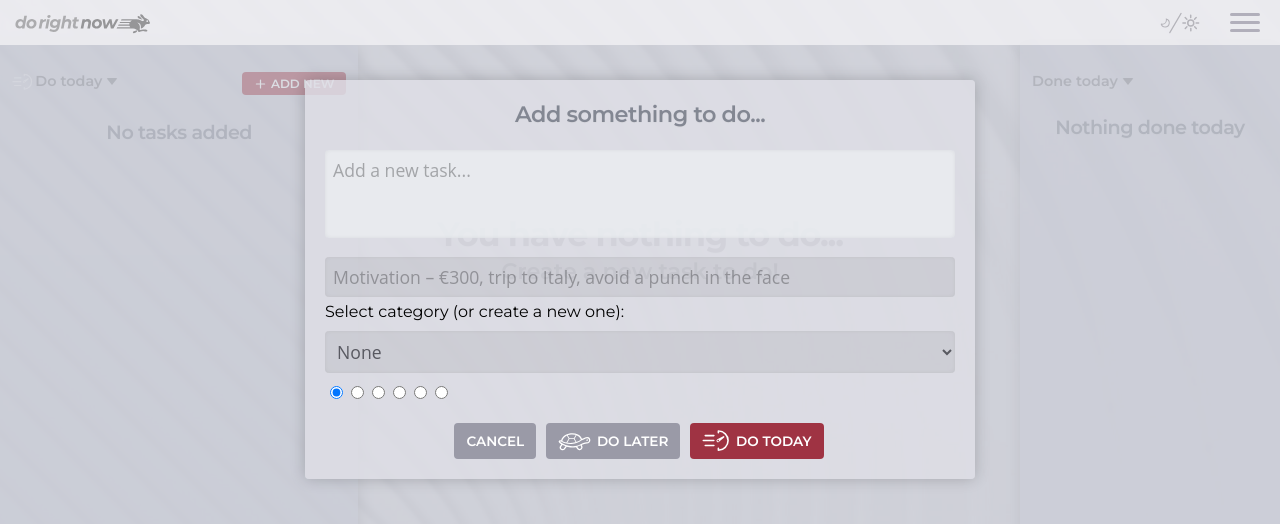
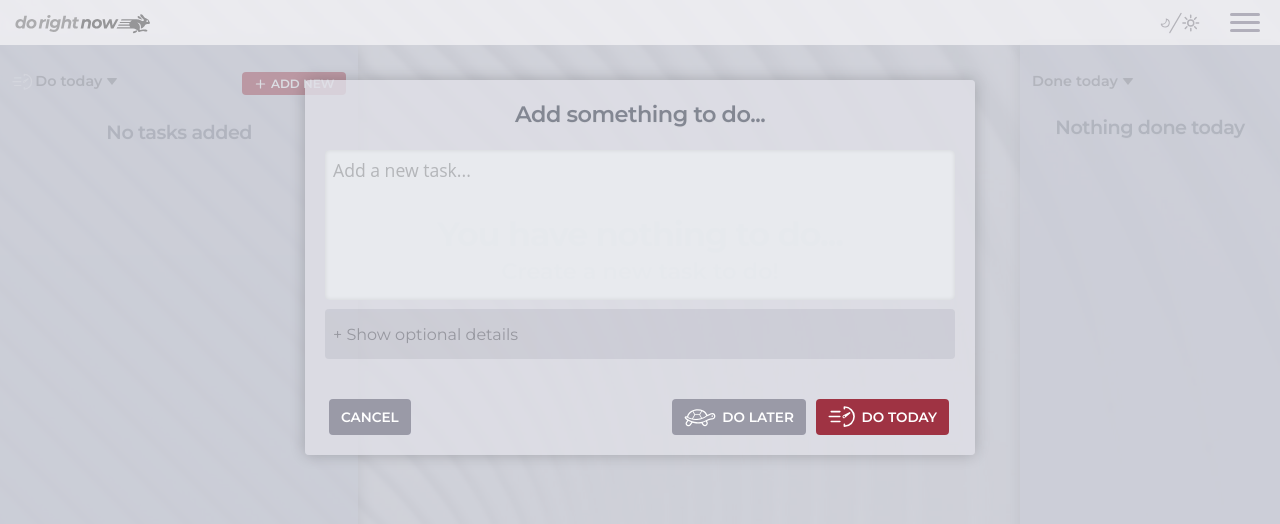
Before and after one commit to getdagnis/dorightnow-app, a React (Create React App) app: page / in a window 1280 px wide. Both pictures are taken after a click on the button "ADD NEW". Shown: the top 524 px of the page. Built offline with nearby package versions, Linux system fonts and the light colour scheme.

Commit message:
new task form styled

```diff
--- a/src/App.css
+++ b/src/App.css
@@ -31,7 +31,7 @@ body {
   text-align: center;
   background: var(--bgMainTaskEmpty);
   padding: 18px 42px;
-  border-radius: 6px;
+  border-radius: 4px;
 }
 
 .empty-h1 {
--- a/src/components/Task/Task.css
+++ b/src/components/Task/Task.css
@@ -6,7 +6,7 @@
   width: auto;
   padding: 16px 6px 16px 12px;
   margin: 2px 0 6px;
-  border-radius: 8px;
+  border-radius: 4px;
   text-align: left;
   color: var(--textColor);
   box-sizing: border-box;
@@ -54,7 +54,7 @@
   background: var(--bgTaskEdit);
   top: 0;
   left: 0;
-  border-radius: 8px;
+  border-radius: 4px;
   opacity: 0;
   transition: all 0.2s ease;
 }
@@ -94,32 +94,44 @@
   right: 7px;
   width: 10px;
   height: 10px;
-  border-radius: 10px;
+  border-radius: 50%;
 }
 
+.cat-0 {
+  background: var(--cat0transp);
+}
+.cat-0:hover {
+  background: var(--cat0);
+}
 .cat-a {
+  background: var(--catAtransp);
+}
+.cat-a:hover {
   background: var(--catA);
 }
-.cat-a:hover {
-  background: var(--catAtransp);
+.cat-b {
+  background: var(--catBtransp);
 }
-.cat-b {
+.cat-b:hover {
   background: var(--catB);
 }
-.cat-b:hover {
-  background: var(--catBtransp);
+.cat-c {
+  background: var(--catCtransp);
 }
-.cat-c {
+.cat-c:hover {
   background: var(--catC);
 }
-.cat-c:hover {
-  background: var(--catCtransp);
+.cat-d {
+  background: var(--catDtransp);
 }
-.cat-d {
+.cat-d:hover {
   background: var(--catD);
 }
-.cat-c:hover {
-  background: var(--catDtransp);
+.cat-e {
+  background: var(--catEtransp);
+}
+.cat-e:hover {
+  background: var(--catE);
 }
 
 .green-task {
--- a/src/components/TaskAdd/TaskAdd.css
+++ b/src/components/TaskAdd/TaskAdd.css
@@ -17,7 +17,7 @@
   position: absolute;
   top: 10%;
   left: 50%;
-  width: 100vw;
+  width: 100%;
   max-width: 670px;
   padding: 20px;
   background: var(--bgNewTask);
@@ -29,6 +29,10 @@
   animation: taskIn 0.3s ease-in-out;
 }
 
+.new-task-form {
+  width: 100%;
+}
+
 .no-tasks-bigger {
   margin: 0 0 12px 0;
   padding: 0;
@@ -36,9 +40,18 @@
   font-weight: 600;
 }
 
-.task-input {
+.form-h3 {
+  color: var(--textColorTwo);
+  font-weight: 500;
+  font-size: 1rem;
+  margin: 16px 0 -2px;
+  opacity: 0.8;
+}
+
+.task-input,
+.new-cat {
   width: 100%;
-  height: auto;
+  height: 50px;
   margin: 10px auto 5px;
   border: none;
   border-radius: 4px;
@@ -48,34 +61,109 @@
   font-family: "Open Sans", sans-serif;
   text-align: left;
   color: var(--textColorTwo);
-  background: #00000011;
-  box-shadow: 0 0 4px rgba(0, 0, 0, 0.06) inset;
+  background: #00002222;
+  box-shadow: 0 0 4px rgba(0, 0, 0, 0.07) inset;
   outline: none;
   resize: none;
   caret-color: var(--colorRed);
+  box-sizing: border-box;
   overflow: hidden;
   transition: all 0.3s ease;
+}
+
+.textarea {
+  height: 150px;
 }
 
 .task-input:focus {
   color: var(--textColor);
   background: var(--bgTextarea);
+  box-shadow: 0 0 4px rgba(0, 0, 0, 0.1) inset;
 }
 
-.cat-select {
-  margin: 10px 0;
+.show-options {
+  display: flex;
+  align-items: flex-start;
+  justify-content: flex-start;
+  width: 100%;
+  height: 50px;
+  box-sizing: border-box;
+  color: var(--textColorTwo);
+  padding: 16px 8px;
+  border-radius: 4px;
+  background: #00002222;
+  transition: all 0.3s ease;
+  cursor: pointer;
+  opacity: 0.5;
+}
+
+.show-options:hover {
+  opacity: 1;
+  background: #00001144;
+  /* height: 275px; */
+}
+
+.form-category {
+  display: flex;
+}
+
+.new-cat {
+  width: 150px;
+  margin-left: 10px;
+  font-size: 0.8rem;
+  font-weight: 600;
+  font-family: "Montserrat", "Lato", "Open Sans", Arial, Helvetica, sans-serif;
+  text-transform: uppercase;
+  box-sizing: border-box;
+  display: grid;
+  place-content: center;
+  background: var(--darkText);
+  box-shadow: 0 0 4px rgba(0, 0, 0, 0.07);
+  cursor: pointer;
+  opacity: 0.7;
+}
+
+.new-cat:hover {
+  opacity: 1;
+}
+
+.form-radio-btns {
+  display: flex;
+  justify-content: space-between;
+  margin: 8px 0 0;
+}
+
+input[type="radio"] {
+  visibility: hidden;
+}
+
+.form-radio {
+  display: block;
+  width: calc(100% / 6 - 4px);
+  height: 40px;
+  border-radius: 4px;
+  box-sizing: border-box;
+  cursor: pointer;
+  transition: all 1s ease;
+}
+
+.form-radio:hover {
+  transition: all 0.2s ease;
 }
 
 .task-input::placeholder {
   color: var(--textColor);
-  opacity: 0.4;
+  opacity: 0.3;
 }
 
 .add-task-btns {
   display: flex;
-  align-items: flex-end;
-  justify-content: center;
-  margin-top: 20px;
+  justify-content: space-between;
+  margin-top: 40px;
+}
+
+.task-btns-right {
+  display: flex;
 }
 
 @keyframes taskIn {
@@ -99,3 +187,10 @@
     opacity: 1;
   }
 }
+
+@media (max-width: 768px) {
+  .new-task {
+    top: 45px;
+    height: 100%;
+  }
+}
--- a/src/components/TaskAdd/TaskAdd.js
+++ b/src/components/TaskAdd/TaskAdd.js
@@ -1,4 +1,4 @@
-import React, { useContext, useRef, useEffect } from "react";
+import React, { useContext, useRef, useState, useEffect } from "react";
 import { isMobile } from "react-device-detect";
 import { useForm, FormProvider, useFieldArray } from "react-hook-form";
 
@@ -11,6 +11,7 @@ import quickIcon from "./quick.svg";
 function TaskAdd(props) {
   let { clickHandle } = props;
   const { dispatch } = useContext(TasksContext);
+  const [showOptions, setShowOptions] = useState(false);
 
   let ref = useRef();
 
@@ -49,9 +50,9 @@ function TaskAdd(props) {
       <div className="new-task">
         <h2 className="no-tasks no-tasks-bigger">Add something to do...</h2>
 
-        <form onSubmit={handleSubmit(onSubmit)}>
+        <form className="new-task-form" onSubmit={handleSubmit(onSubmit)}>
           <textarea
-            className="task-input"
+            className="textarea task-input"
             type="text"
             placeholder="Add a new task..."
             name="task"
@@ -62,46 +63,80 @@ function TaskAdd(props) {
               ref.current = e;
             }}
           />
+          {showOptions ? (
+            <div>
+              <h3 className="form-h3">Motivation to finish:</h3>
               <input
                 className="task-input"
                 autoComplete="off"
                 type="text"
-            placeholder="Motivation – €300, trip to Italy, avoid a punch in the face"
+                placeholder="€300, trip to Italy, avoid a punch in the face..."
                 name="motivation"
                 ref={register({ maxLength: 420 })}
               />
-          Select category (or create a new one):
+              <h3 className="form-h3">Select a category:</h3>
+              <div className="form-category">
                 <select
                   className="task-input cat-select"
                   name="category"
                   ref={register}
                 >
-            Select category (optional):
                   <option value="none">None</option>
                   <option value="home">Home</option>
                   <option value="work">Work</option>
                   <option value="andis">Andis</option>
                   <option value="marcis">Mārcis</option>
                 </select>
+                <div className="new-cat">Create New</div>
+              </div>
+              <h3 className="form-h3">Select color:</h3>
+              <div className="form-radio-btns">
+                <span className="form-radio cat-0">
                   <input
                     name="color"
                     type="radio"
-            value="none"
+                    value="0"
                     ref={register}
                     defaultChecked
                   />
-          <input name="color" type="radio" value="salmon" ref={register} />
-          <input name="color" type="radio" value="olive" ref={register} />
-          <input name="color" type="radio" value="blue" ref={register} />
-          <input name="color" type="radio" value="gold" ref={register} />
-          <input name="color" type="radio" value="purple" ref={register} />
+                </span>
+                <span className="form-radio cat-a">
+                  <input name="color" type="radio" value="a" ref={register} />
+                </span>
+                <span className="form-radio cat-b">
+                  <input name="color" type="radio" value="b" ref={register} />
+                </span>
+                <span className="form-radio cat-c">
+                  <input name="color" type="radio" value="c" ref={register} />
+                </span>
+                <span className="form-radio cat-d">
+                  <input name="color" type="radio" value="d" ref={register} />
+                </span>
+                <span className="form-radio cat-e">
+                  <input name="color" type="radio" value="e" ref={register} />
+                </span>
+              </div>
+            </div>
+          ) : (
+            <div
+              className="show-options"
+              onClick={() => {
+                setShowOptions(!showOptions);
+              }}
+            >
+              + Show optional details
+            </div>
+          )}
           <div className="add-task-btns">
+            <div className="task-btns-left">
               <ButtonSmall
                 onClick={clickHandle}
                 title="Cancel"
                 color="grey"
                 size={isMobile ? "mobile" : "large"}
               />
+            </div>
+            <div className="task-btns-right">
               <ButtonSmall
                 onClick={() => {
                   append({ list: "later" });
@@ -120,6 +155,7 @@ function TaskAdd(props) {
                 size={isMobile ? "mobile" : "large"}
                 icon={quickIcon}
               />
+            </div>
           </div>
         </form>
       </div>
--- a/src/index.scss
+++ b/src/index.scss
@@ -18,16 +18,18 @@ code {
 :root {
   font-size: 1rem;
 
+  --cat0: #667;
+  --cat0transp: #66667799;
   --catA: rgb(0, 110, 124);
-  --catAtransp: rgba(0, 128, 128, 0.9);
+  --catAtransp: rgba(0, 110, 124, 0.6);
   --catB: rgb(101, 126, 35);
-  --catBtransp: rgba(128, 128, 0, 0.9);
+  --catBtransp: rgba(101, 126, 35, 0.6);
   --catC: rgb(216, 93, 56);
-  --catCtransp: rgba(250, 128, 114, 0.9);
+  --catCtransp: rgba(216, 93, 56, 0.6);
   --catD: rgb(151, 146, 93);
-  --catDtransp: rgba(238, 232, 170, 0.9);
-  --catE: rgb(110, 60, 139);
-  --catEtransp: rgba(238, 232, 170, 0.9);
+  --catDtransp: rgba(151, 146, 93, 0.6);
+  --catE: rgb(77, 45, 102);
+  --catEtransp: rgba(77, 45, 102, 0.6);
 }
 
 // This chunk of code is not used anymore.
@@ -56,8 +58,7 @@ $lightNth: nth($lightList, $imgKey);
   --bgTaskEdit: #30323bea;
   --bgTaskDone: #262835ea;
   --bgGreyButton: #62627099;
-  --bgMainTaskEmpty: none;
-  --bgNewTask: #7d7f9177;
+  --bgNewTask: #595b6ecc;
   --bgNewTaskCover: #22232cbb;
   --bgTextarea: #20233177;
   --bgImage: url(img/bg_#{$darkNth}.jpg) no-repeat center center fixed;
```
Lines whose indentation alone changed are shown as unchanged.
